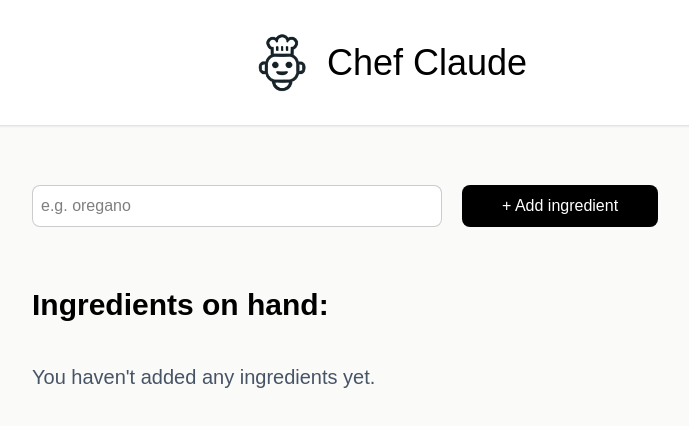
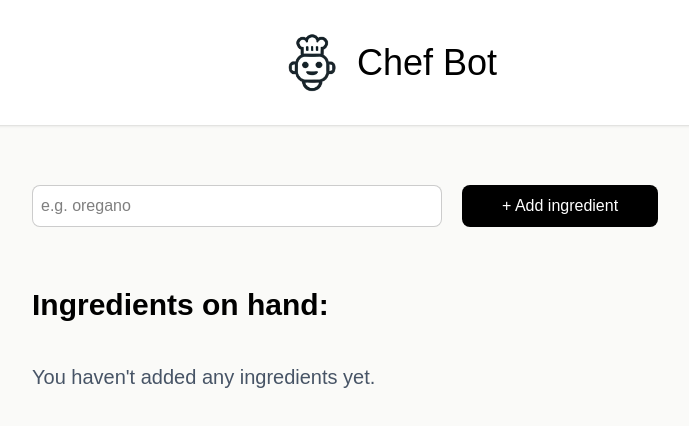
Before and after one commit to Syntrice/chef-bot, a React (Vite) app: page / in a window 1280 px wide. Shown: the top 426 px of the page, without its empty margins (248-937 px from the left). Built offline with nearby package versions, Linux system fonts and the light colour scheme.

Commit message:
feat: Rename site to Chef Bot

```diff
--- a/index.html
+++ b/index.html
@@ -4,7 +4,7 @@
     <meta charset="UTF-8" />
     <link rel="icon" type="image/svg+xml" href="/vite.svg" />
     <meta name="viewport" content="width=device-width, initial-scale=1.0" />
-    <title>Vite + React</title>
+    <title>Chef Bot</title>
   </head>
   <body class="bg-body">
     <div id="root"></div>
--- a/package.json
+++ b/package.json
@@ -1,5 +1,5 @@
 {
-  "name": "chef-claude",
+  "name": "chef-bot",
   "private": true,
   "version": "0.0.0",
   "type": "module",
--- a/src/components/header/HeaderBrand.jsx
+++ b/src/components/header/HeaderBrand.jsx
@@ -3,6 +3,6 @@ import brandImageURL from '@/assets/chef-claude-icon.png'
 export default () => (
     <div className='flex items-center gap-5'>
         <img width={50} src={brandImageURL} alt="A stencil drawing of a robot chef." />
-        <h1 className='text-4xl'>Chef Claude</h1>
+        <h1 className='text-4xl'>Chef Bot</h1>
     </div>
 )
```
Also changed, not shown: 1 other file (tests, documents, lock files or other folders).
